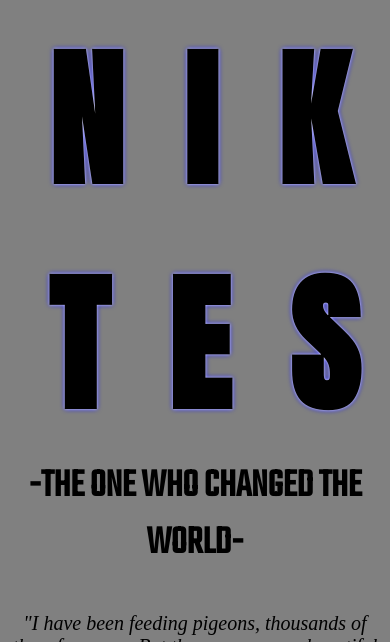
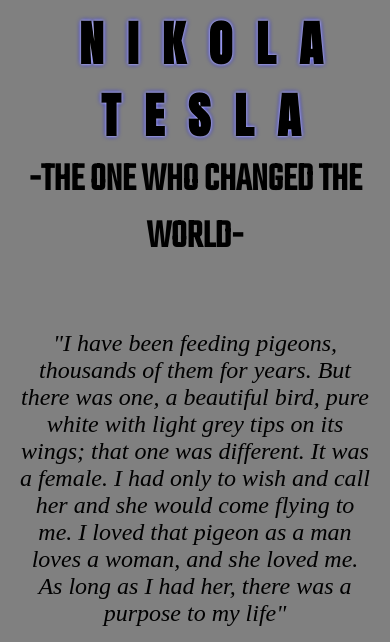
Before and after one commit to SandraNikolic/sandranikolic.github.io, a PHP site: page / in a window 390 px wide; the page is wider, and only the part inside the window is pictured. Shown: the top 642 px of that part. Run offline with PHP 8.4, Linux system fonts and the light colour scheme.

Commit message:
Making project responsive
Making project responsive

```diff
--- a/Tribute-Page/index.html
+++ b/Tribute-Page/index.html
@@ -17,57 +17,75 @@
 </head>
 
 <body>
-	<div id="main">
-		<div>
-			<h1 id="title">NIKOLA TESLA</h1>
+    <div class="container">
+        <header class="row">
+            <h1 class="column column-12" id="title">NIKOLA TESLA</h1>
+            <h3 id="title2">-THE ONE WHO CHANGED THE WORLD-</h3>
+        </header>
+        <main class="row">
+            <section class="column column-12">
+                <p id="note">"I have been feeding pigeons, thousands of them for years. But there was one, a beautiful
+                    bird, pure white with light grey tips on its wings; that one was different. It was a female. I had
+                    only to wish and call her and she would come flying to me. I loved that pigeon as a man loves a
+                    woman, and she loved me. As long as I had her, there was a purpose to my life"</p>
+                <section id="img-div">
+                    <img id="image" src="https://www.ancient-code.com/wp-content/uploads/2016/01/tesla2.jpg">
+                    <div id="img-caption">Nikola Tesla-Serbian American Inventor</div>
+                </section>
 
-			<h3 id="title2">-THE ONE WHO CHANGED THE WORLD-</h3>
-			<em>
-        <p id="note">"I have been feeding pigeons, thousands of them for years. But there was one, a beautiful bird, pure white with light grey tips on its wings; that one was different. It was a female. I had only to wish and call her and she would come flying to me. I loved that pigeon as a man loves a woman, and she loved me. As long as I had her, there was a purpose to my life"</p></em>
-        </div>
-        <div id="img-div">
-            <img  id="image" src="https://www.ancient-code.com/wp-content/uploads/2016/01/tesla2.jpg">
-  <div id="img-caption">Nikola Tesla-Serbian American Inventor</div>
-          </div>
-
-            <div class="row" id="tribute-info">
-                    <div class="column" style="background-color: rgb(198, 195, 224);">
+                <section id="tribute-info">
+                    <div style="background-color: rgb(198, 195, 224);">
                         <h2 id="life">PRIVATE LIVE</h2>
-                            <img style="border-radius:50%;" width="200px" height="auto" src="http://tsikave.ostriv.in.ua/images/publications/4/12644/1346762577.gif"/>
-                            <p> <h3 id="personal">Personal life of inventor Nikola Tesla:</h3>
-                                <br/>
-                                <hr/>
+                        <img style="border-radius:50%;" width="200px" height="auto" src="http://tsikave.ostriv.in.ua/images/publications/4/12644/1346762577.gif" />
+                        <p>
+                            <h3 id="personal">Personal life of inventor Nikola Tesla:</h3>
+                            <br />
+                            <hr />
                             <ul>
-                                    <li><b>BIRTH-</b>Nikola Tesla was born on 10 July 1856. in the village Smiljan, present Croatia</li>
-                                    <li><b>PARENTS-</b>His father was Milutin Tesla, who was Ortodox priest and his mother was Đuka Tesla</li>
+                                <li><b>BIRTH-</b>Nikola Tesla was born on 10 July 1856. in the village Smiljan, present
+                                    Croatia</li>
+                                <li><b>PARENTS-</b>His father was Milutin Tesla, who was Ortodox priest and his mother
+                                    was Đuka Tesla</li>
                                 <li><b>TALENT-</b>He had a talent for making home craft tools and mechanical appliances</li>
-                                    <li><b>ORIGINS-</b>Tesla's progenitors were from western Serbia, he had Serbian nationality</li>
-                                    <li><b>UNITED STATES LIFE-</b>He emigrated to the United States in 1884, where he would become a naturalized citizen</li>
-                                    <li><b>DEATH-</b>Nikola Tesla died on January 7, 1943, at the age of 86, in New York City</li>
+                                <li><b>ORIGINS-</b>Tesla's progenitors were from western Serbia, he had Serbian
+                                    nationality</li>
+                                <li><b>UNITED STATES LIFE-</b>He emigrated to the United States in 1884, where he would
+                                    become a naturalized citizen</li>
+                                <li><b>DEATH-</b>Nikola Tesla died on January 7, 1943, at the age of 86, in New York
+                                    City</li>
                             </ul>
                         </p>
                     </div>
-                          <div class="column" style="background-color:rgb(198, 195, 224);">
+                    </section>
+                    <section style="background-color:rgb(198, 195, 224);">
                         <h2 id="career">INVENTOR CAREER</h2>
-                            <img style="border-radius:50%;"  width="200px" height="auto" src="https://upload.wikimedia.org/wikipedia/commons/thumb/8/87/Teslathinker.jpg/800px-Teslathinker.jpg">
+                        <img style="border-radius:50%;" width="200px" height="auto" src="https://upload.wikimedia.org/wikipedia/commons/thumb/8/87/Teslathinker.jpg/800px-Teslathinker.jpg">
                         <p>
                             <h3 id="inventions">Incredible creations of Nikola Tesla:</h3>
-                                <br/>
-                                <hr/>
+                            <br />
+                            <hr />
                             <ul>
-                                    <li><b>AC MOTOR-</b>He invented the first alternating current (AC) motor and developed AC generation and transmission technology.</li>
-                                    <li><b>THE TESLA COIL-</b> It is used to produce high-voltage, low-current, high frequency alternating-current electricity.</li>
-                                    <li><b>THE MAGNIFYING TRANSMITTER-</b> It is a high power harmonic oscillator that Nikola Tesla intended for the wireless transmission of electrical energy</li>
-                                    <li><b>THE TESLA TURBINE-</b>The Tesla turbine is a bladeless centripetal flow turbine patented by Nikola Tesla in 1913. It is referred to as a bladeless turbine</li>
-                                    <li><b>THE INDUCTION MOTOR-</b>An induction motor or asynchronous motor is an AC electric motor</li>
+                                <li><b>AC MOTOR-</b>He invented the first alternating current (AC) motor and developed
+                                    AC generation and transmission technology.</li>
+                                <li><b>THE TESLA COIL-</b> It is used to produce high-voltage, low-current, high
+                                    frequency alternating-current electricity.</li>
+                                <li><b>THE MAGNIFYING TRANSMITTER-</b> It is a high power harmonic oscillator that
+                                    Nikola Tesla intended for the wireless transmission of electrical energy</li>
+                                <li><b>THE TESLA TURBINE-</b>The Tesla turbine is a bladeless centripetal flow turbine
+                                    patented by Nikola Tesla in 1913. It is referred to as a bladeless turbine</li>
+                                <li><b>THE INDUCTION MOTOR-</b>An induction motor or asynchronous motor is an AC
+                                    electric motor</li>
                             </ul>
                         </p>
-                          </div>
-            </div>
-             <div id="link1">
-                <a id="tribute-link" href="https://en.wikipedia.org/wiki/Nikola_Tesla" target="_blank">Here you can find more informations about Nikola Tesla</a>
-            </div>
+            </section>
+            </section>
+        </main>
+        <footer class="row" id="link1">
+            <a id="tribute-link" href="https://en.wikipedia.org/wiki/Nikola_Tesla" target="_blank">Here you can find
+                more informations about Nikola Tesla</a>
+        </footer>
     </div>
 
 </body>
+
 </html>
--- a/Tribute-Page/main.css
+++ b/Tribute-Page/main.css
@@ -1,99 +1,194 @@
 body {
   background: grey;
 }
+
+.container {
+  width: 95%;
+  margin-left: auto;
+  margin-right: auto;
+  max-width: 1180px;
+}
+
+.row,
+.column {
+  box-sizing: border-box;
+}
+
+.row:before,
+.row:after {
+  content: "";
+  display: table;
+}
+
+.row:after {
+  clear: both;
+}
+
+.column {
+  position: relative;
+
+}
+
+.column+.column {
+  margin-left: 1.7%;
+}
+
+.column-1 {
+  width: 6.86666666667%;
+}
+
+.column-2 {
+  width: 15.3333333333%;
+}
+
+.column-3 {
+  width: 23.8%;
+}
+
+.column-4 {
+  width: 32.2666666667%;
+}
+
+.column-5 {
+  width: 40.7333333333%;
+}
+
+.column-6 {
+  width: 49.2%;
+}
+
+.column-7 {
+  width: 57.6666666667%;
+}
+
+.column-8 {
+  width: 66.1333333333%;
+}
+
+.column-9 {
+  width: 74.6%;
+}
+
+.column-10 {
+  width: 83.0666666667%;
+}
+
+.column-11 {
+  width: 91.5333333333%;
+}
+
+.column-12 {
+  width: 100%;
+}
+
 #title {
   text-align: center;
   font-family: 'Anton', sans-serif;
-    font-size: 150px;
+  font-size: 3em;
   margin: 0px;
-    letter-spacing: 60px;
-    padding-left: 40px;
+  letter-spacing: 0.5em;
+  padding-left: 10%;
   text-shadow: 0 0 3px white, 0 0 5px #0000ff;
 }
+
 #title2 {
   text-align: center;
   margin-top: 0px;
   font-family: 'Teko', sans-serif;
-    font-size: 40px;
+  font-size: 2.5em;
 }
+
 img {
   max-width: 100%;
   display: block;
   height: auto;
   margin: auto;
 }
+
 #img-caption {
   text-align: center;
-    margin-top: 20px;
+  margin-top: 2%;
   font-family: 'Teko', sans-serif;
-    font-size: 20px;
+  font-size: 1.5em;
 }
-  .row {
-    display: flex;
-    padding: 50px;
-  }
-  .column {
-    flex: 50%;
-    height: 850px;
-    margin: 0px;
-    box-shadow: 5px 10px 8px 10px #888888;
-    margin: 10px;
-  }
+
 #link1 {
   text-align: center;
-    margin-top: 20px;
-    font-size: 30px;
+  margin-top: 2%;
+  font-size: 2em;
 }
+
 #tribute-link {
   text-decoration: none;
 }
+
 #life {
   text-align: center;
   font-family: 'Teko', sans-serif;
-    font-size: 50px;
-    letter-spacing: 10px;
+  font-size: 4em;
+  letter-spacing: 2%;
 }
+
 #career {
   text-align: center;
   font-family: 'Teko', sans-serif;
-    font-size: 50px;
-    letter-spacing: 10px;
+  font-size: 4em;
+  letter-spacing: 2%;
 }
+
+ul {
+  padding-bottom: 5%;
+
+}
+
 li {
   list-style-type: disc;
-    font-size: 20px;
-    line-height: 20px;
+  font-size: 1.5em;
+  line-height: 1em;
   font-family: 'M PLUS Rounded 1c', sans-serif;
 }
+
 #note {
   text-align: center;
-    margin-bottom: 30px;
+  margin-bottom: 5%;
   font-weight: 500;
-    font-size: 20px;
+  font-size: 1.5em;
+  font-style: italic;
 }
+
 a:link,
 a:visited {
   background-color: rgb(160, 68, 160);
   color: white;
-    padding: 14px 25px;
+  padding: 2% 3%;
   text-align: center;
   text-decoration: none;
   display: inline-block;
   font-family: 'Teko', sans-serif;
   border: 2px solid black;
 }
+
 a:hover,
 a:active {
   background-color: rgb(54, 4, 54);
 }
+
 #personal {
   text-align: center;
-    font-size: 30px;
+  font-size: 2em;
   font-family: 'Teko', sans-serif;
 }
+
 #inventions {
   text-align: center;
-    font-size: 30px;
-    margin-top: 40px;
+  font-size: 2em;
   font-family: 'Teko', sans-serif;
+
 }
+
+/* Medium Devices and Desktops */
+@media only screen and (min-width: 1120px) {
+  #title {
+    font-size: 6em;
+  }
+}
```
Lines whose indentation alone changed are shown as unchanged.
